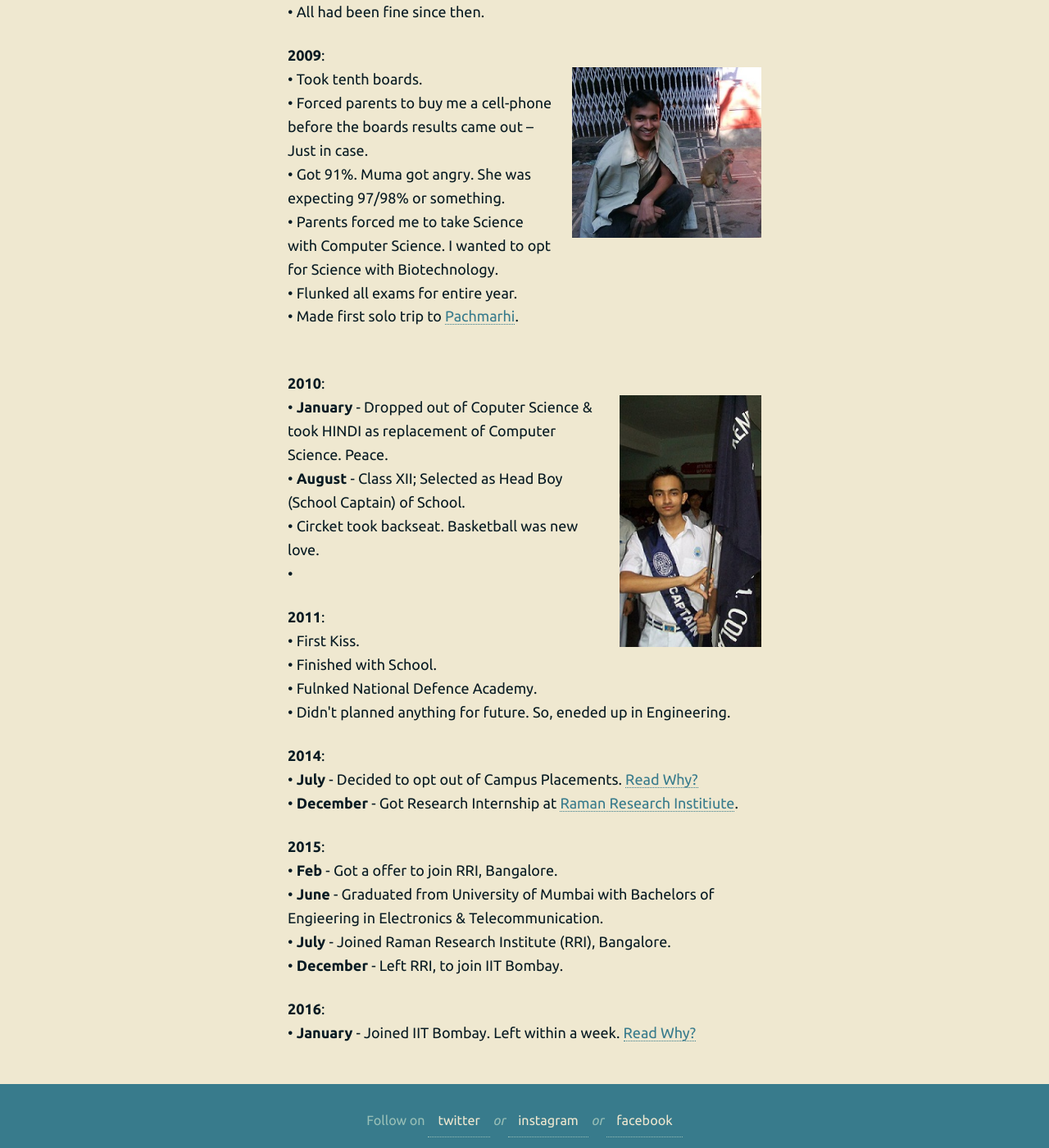
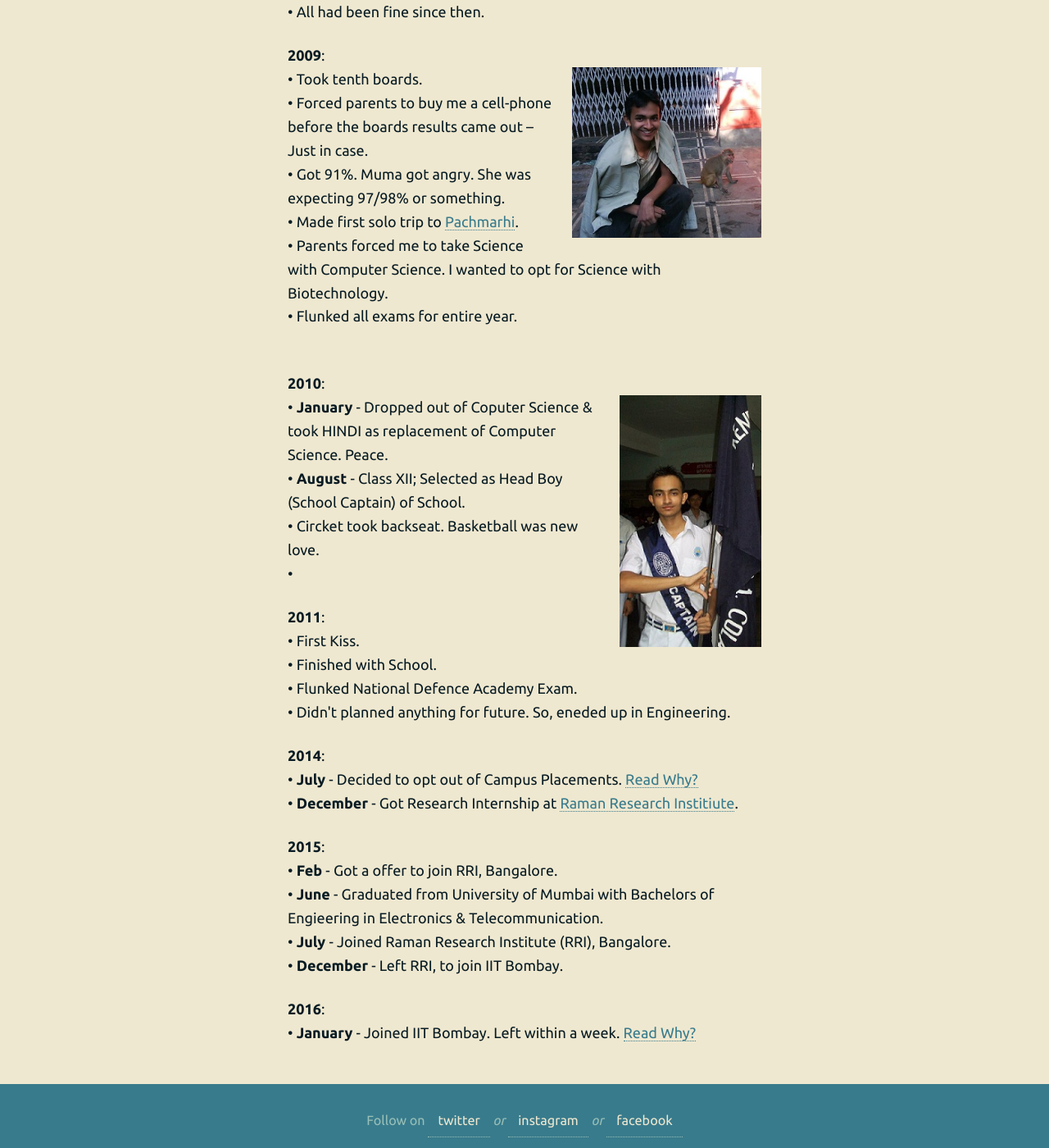
Before and after one commit to 93notes/93notes.github.io, a Jekyll site: the page built from timeline.html, in a window 1280 px wide and 1400 px high, scrolled down 1850 px. Shown: the whole window at 82% size. Built offline with Jekyll 4.4.1, drawn with Linux system fonts in a browser that asks for light colours; nearby versions of some CDN libraries.

Commit message:
Update timeline.html

```diff
--- a/timeline.html
+++ b/timeline.html
@@ -116,9 +116,9 @@ I almost died (although there were more than 100 people around). I hate him for
 &bull; Took tenth boards. </br>
 &bull; Forced parents to buy me a cell-phone before the boards results came out – Just in case. </br>
 &bull; Got 91%. Muma got angry. She was expecting 97/98% or something. </br>
+&bull; Made first solo trip to <a href="https://en.wikipedia.org/wiki/Pachmarhi" target="_blank">Pachmarhi</a>. </br>
 &bull; Parents forced me to take Science with Computer Science. I wanted to opt for Science with Biotechnology.</br>
 &bull; Flunked all exams for entire year. </br>
-&bull; Made first solo trip to <a href="https://en.wikipedia.org/wiki/Pachmarhi" target="_blank">Pachmarhi</a>. </br>
 </br>
 <!-- <img width="30%" float="left" src="/images/personal/caves.jpg" alt="Caves in Pachmarhi"/> <img width="30%" float="center" src="/images/personal/temple.jpg" alt="Temple in Pachmarhi"/> <img width="30%" float="right" src="/images/personal/waterfall.jpg" alt="Bee Waterfall in Pachmarhi"/>
 -->
@@ -138,7 +138,7 @@ I almost died (although there were more than 100 people around). I hate him for
 <!-- <img width="30%" src="/images/personal/school-days.jpg" alt="School Days"/>  -->
 &bull; First Kiss. </br>
 &bull; Finished  with School. </br>
-&bull; Fulnked National Defence Academy. </br>
+&bull; Flunked National Defence Academy Exam. </br>
 &bull; Didn't planned anything for future. So, eneded up in Engineering.
 </p>
 
```
